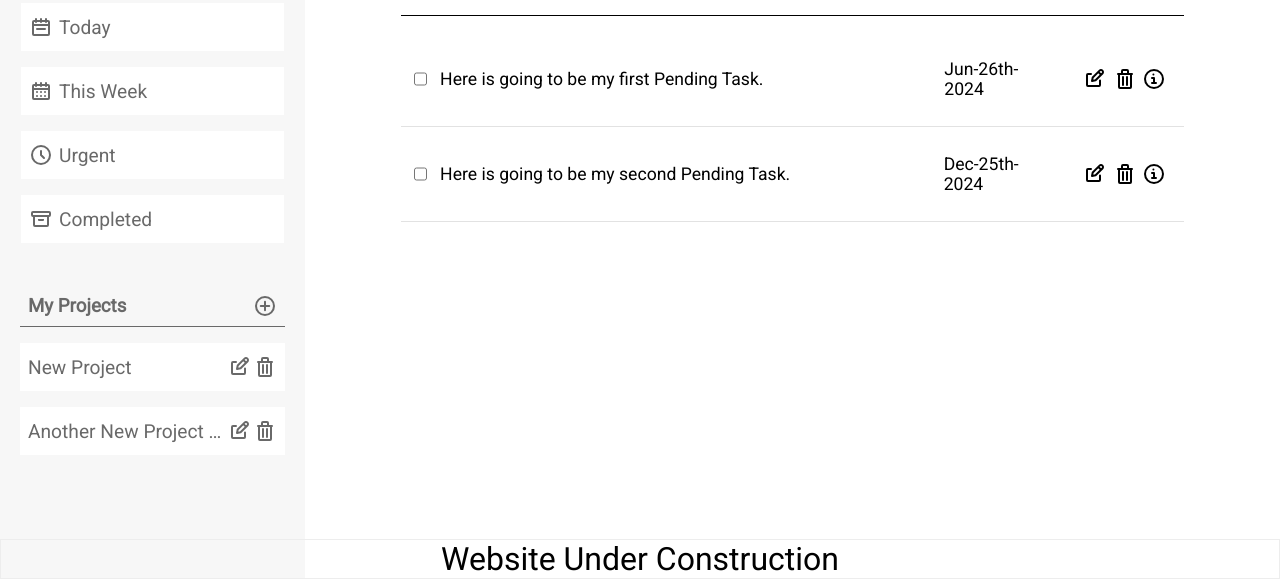
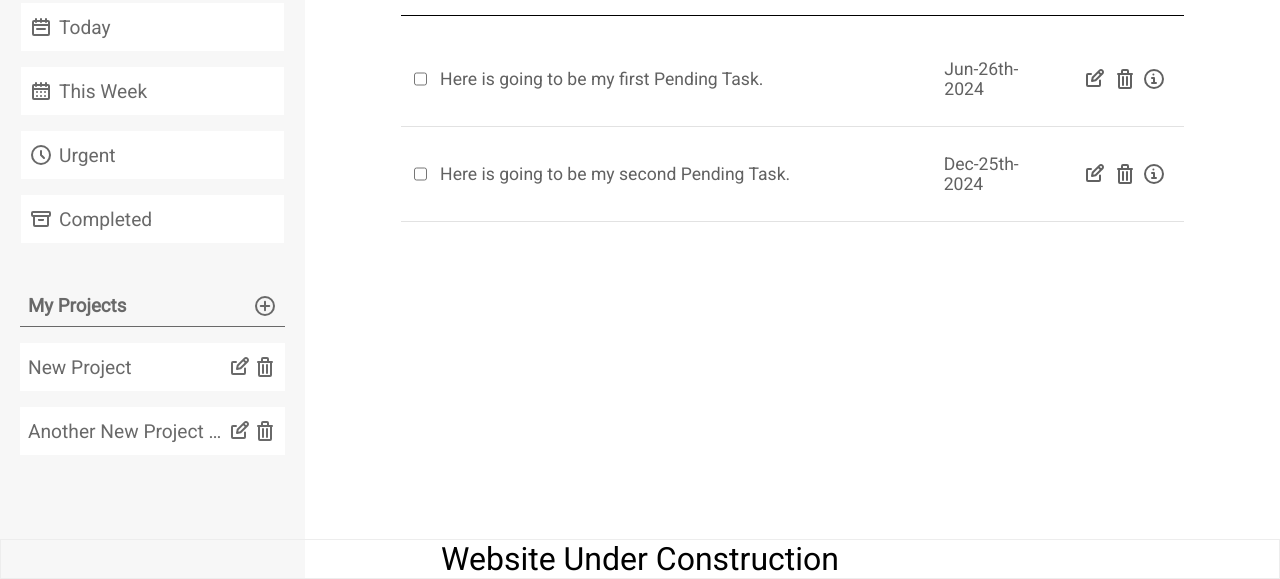
Before and after one commit to Maiker260/To-Do-List, a website built with webpack: page src/index.html in a window 1280 px wide. Shown: the part 221-800 px from the top of the page. Built offline with nearby package versions, Linux system fonts and the light colour scheme.

Commit message:
Finish CSS

```diff
--- a/src/style.css
+++ b/src/style.css
@@ -160,6 +160,7 @@
 .main_content_section {
     padding: 13px 4em;
     overflow: auto;
+    color: #616161;
 }
 
 .main_content_section_main_title_container {
```
